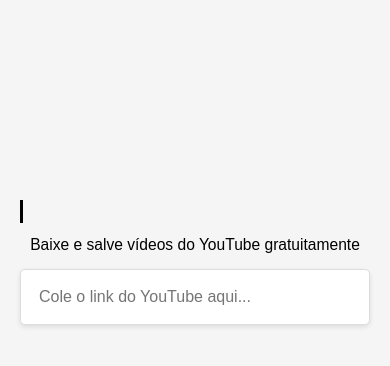
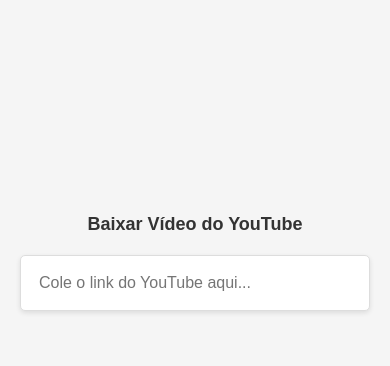
Before and after one commit to Motadeveloper/Audio, a Django app: page / in a window 390 px wide. Shown: the part 156-522 px from the top of the page. Run offline with Django 5.2, Linux system fonts and the light colour scheme.

Commit message:
Update index.html

```diff
--- a/youtube_downloader/templates/youtube_downloader/index.html
+++ b/youtube_downloader/templates/youtube_downloader/index.html
@@ -17,39 +17,6 @@
             justify-content: center;
             min-height: 100vh;
             overflow-x: hidden;
-        }
-
-        /* Animação de digitação */
-        @keyframes typing {
-            from { width: 0; }
-            to { width: 100%; }
-        }
-
-        @keyframes blink-caret {
-            from, to { border-color: transparent; }
-            50% { border-color: black; }
-        }
-
-        h1 {
-            font-size: 2.5vw;
-            white-space: nowrap;
-            overflow: hidden;
-            border-right: 3px solid;
-            width: 0;
-            animation: typing 4s steps(40, end), blink-caret .75s step-end infinite;
-        }
-
-        p {
-            font-size: 2vw;
-            margin-top: 10px;
-            opacity: 0;
-            animation: fadeInText 2s forwards;
-            animation-delay: 4s;
-        }
-
-        @keyframes fadeInText {
-            from { opacity: 0; }
-            to { opacity: 1; }
         }
 
         /* Estilos do Loader */
@@ -107,6 +74,13 @@
             width: 100%;
             max-width: 600px;
             box-sizing: border-box;
+        }
+
+        h1 {
+            font-size: 24px;
+            margin-bottom: 20px;
+            color: #333;
+            animation: fadeIn 1s ease-in-out;
         }
 
         .input-container {
@@ -198,11 +172,7 @@
 
         @media (max-width: 600px) {
             h1 {
-                font-size: 4vw;
-            }
-
-            p {
-                font-size: 3vw;
+                font-size: 20px;
             }
 
             .input-container input {
@@ -223,11 +193,7 @@
 
         @media (max-width: 400px) {
             h1 {
-                font-size: 5vw;
-            }
-
-            p {
-                font-size: 4vw;
+                font-size: 18px;
             }
 
             .input-container input {
@@ -277,8 +243,7 @@
     </div>
 
     <div class="container">
-        <h1>Conversor do YouTube para MP3 sem anúncios</h1>
-        <p>Baixe e salve vídeos do YouTube gratuitamente</p>
+        <h1>Baixar Vídeo do YouTube</h1>
         <div class="input-container">
             <input type="text" id="url" placeholder="Cole o link do YouTube aqui...">
         </div>
```
